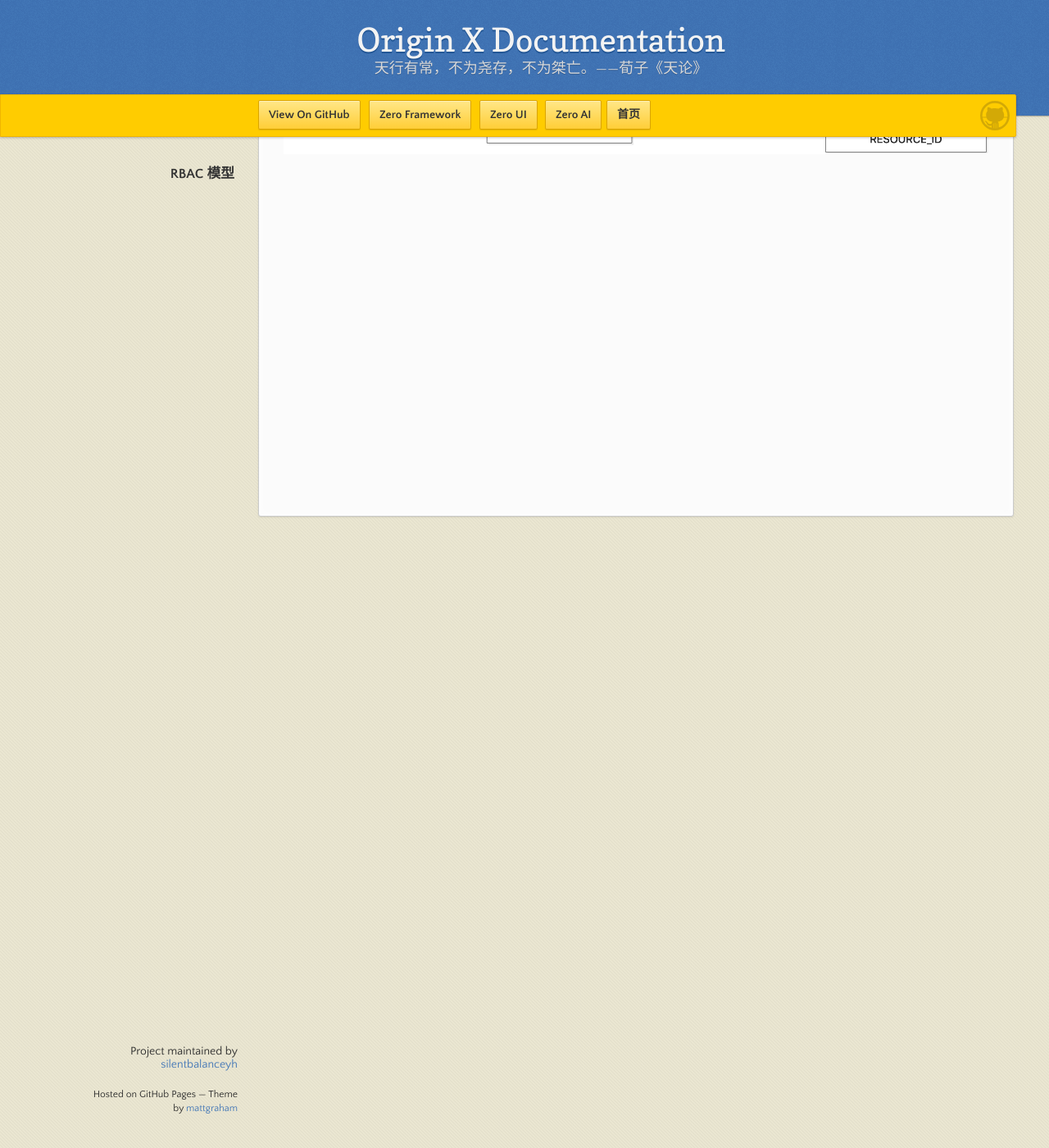
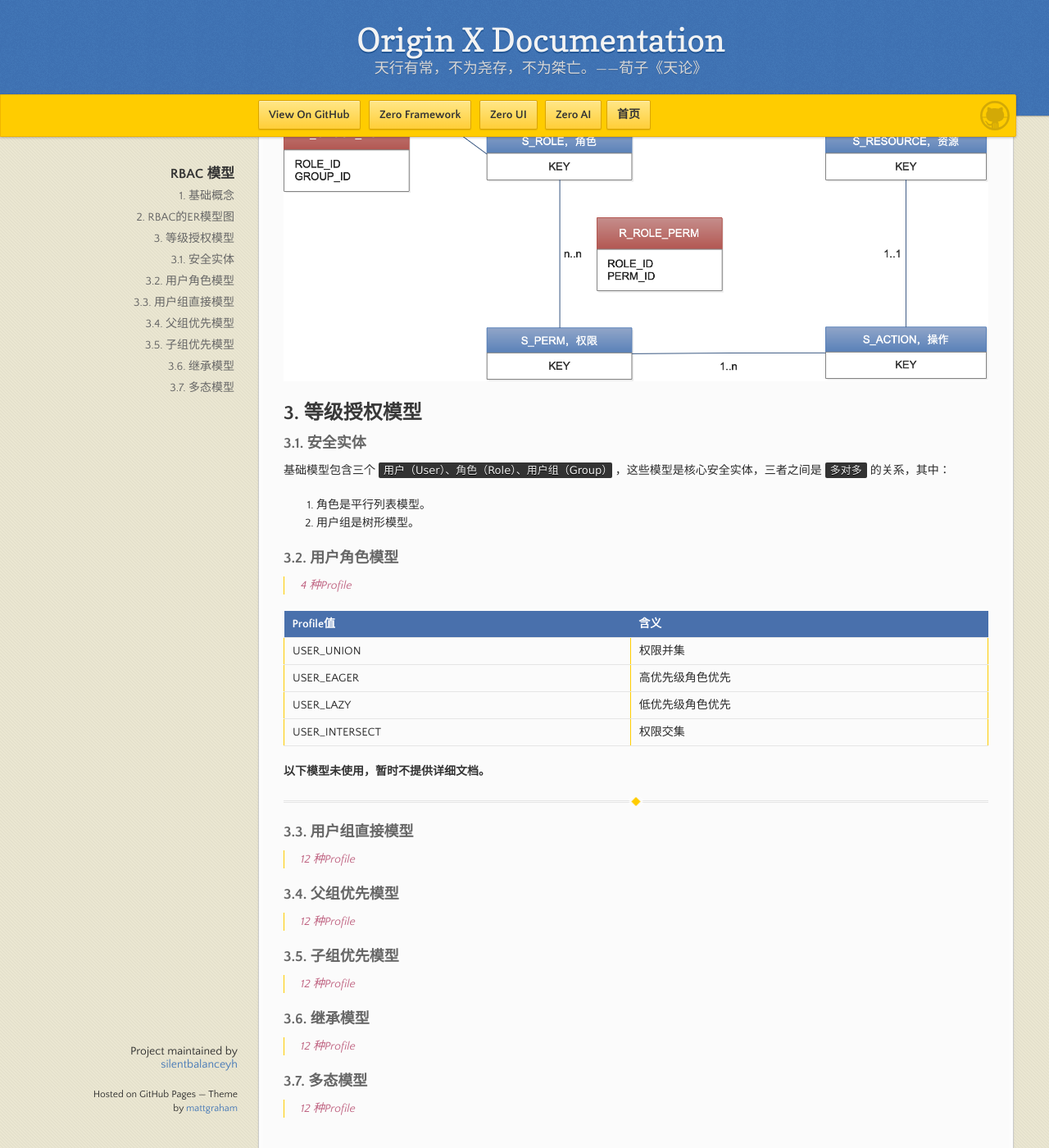
Before and after one commit to silentbalanceyh/mi-kb, a Jekyll site: the page built from origin-x-engine/quan-xian-jiao-cheng/os-002-rbacmo-xing.md, in a window 1280 px wide and 1400 px high, scrolled down 730 px. Shown: the whole window at 82% size. Built offline with Jekyll 4.4.1, drawn with Linux system fonts in a browser that asks for light colours; our own code applies the rules of GitHub Pages for plain Markdown files; some of the changed text lies outside the part shown.

Commit message:
Modification

```diff
--- a/origin-x-engine/quan-xian-jiao-cheng/os-002-rbacmo-xing.md
+++ b/origin-x-engine/quan-xian-jiao-cheng/os-002-rbacmo-xing.md
@@ -1,3 +1,61 @@
 # RBAC 模型
 
-## ![](/assets/images/os/001-1.png)
+## 1. 基础概念
+
+`Origin X`中的RBAC模型使用了`zero-rbac`的扩展模块，其中它包含了下边几个基础概念：
+
+* 角色（Role）
+* 用户（User）
+* 用户组（Group）
+* 权限（Permission）
+* 操作（Action）
+* 资源（Resource）
+* 视图（View）
+
+## 2. RBAC的ER模型图
+
+![](/assets/images/ox/os-002-1.png)
+
+## 3. 等级授权模型
+
+### 3.1. 安全实体
+
+基础模型包含三个`用户（User）、角色（Role）、用户组（Group）`，这些模型是核心安全实体，三者之间是`多对多`的关系，其中：
+
+1. 角色是平行列表模型。
+2. 用户组是树形模型。
+
+### 3.2. 用户角色模型
+
+>  4 种Profile
+
+| Profile值 | 含义 |
+| :--- | :--- |
+| USER_UNION | 权限并集 |
+| USER_EAGER | 高优先级角色优先 |
+| USER_LAZY | 低优先级角色优先 |
+| USER_INTERSECT | 权限交集 |
+
+**以下模型未使用，暂时不提供详细文档。**
+
+<hr/>
+
+### 3.3. 用户组直接模型
+
+>  12 种Profile
+
+### 3.4. 父组优先模型
+
+>  12 种Profile
+
+### 3.5. 子组优先模型
+
+>  12 种Profile
+
+### 3.6. 继承模型
+
+>  12 种Profile
+
+### 3.7. 多态模型
+
+>  12 种Profile
```
Also changed, not shown: assets/images/ox/os-002-1.png (added).
